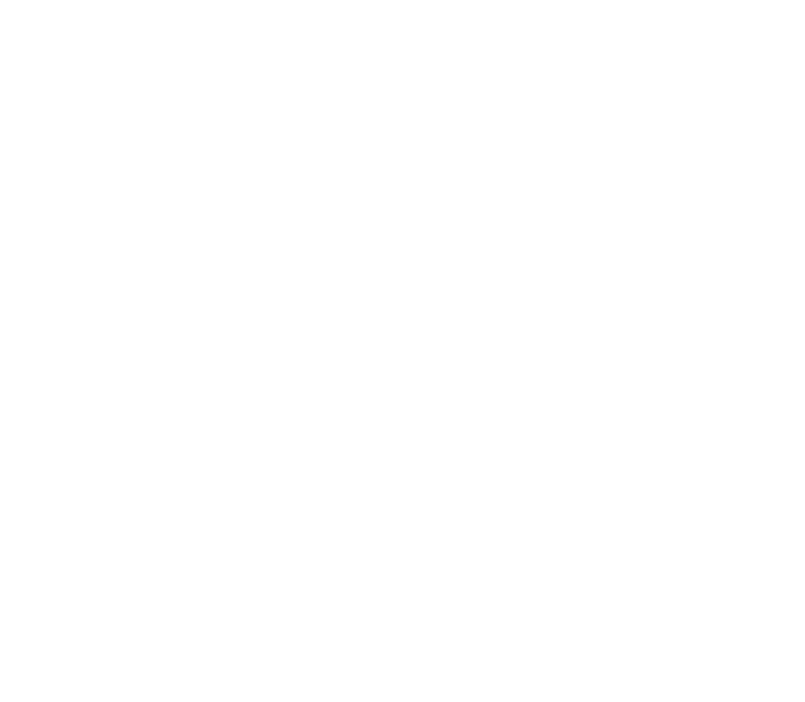
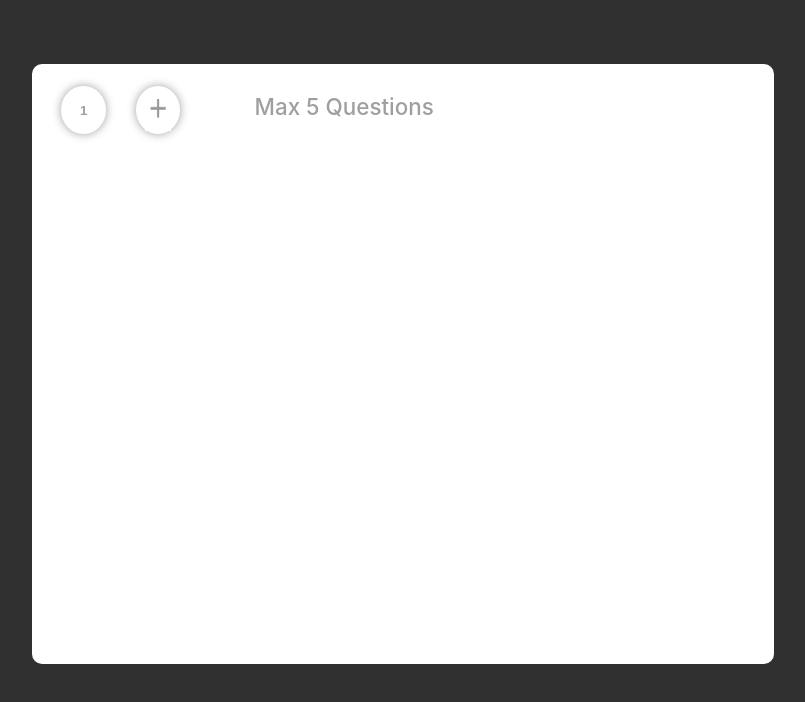
Before and after one commit to abineshkumar94/Cuvette-Final-Client, a React (Create React App) app: page /qanda in a window 1280 px wide. Before the commit this address had no page. Shown: the top 702 px of the page, without its empty margins (237-1042 px from the left). Built offline with nearby package versions, Linux system fonts and the light colour scheme; a web font is replaced by a local one.

Commit message:
Adding-Q&A-Component

```diff
--- a/src/App.js
+++ b/src/App.js
@@ -6,6 +6,7 @@
 import Signin from "./Authentication/Signin";
 import Login from "./Authentication/Login";
 import CreateQuiz from "./Components/CreateQuiz";
+import QandA from "./Components/Q&A";
 
 function App() {
   return (
@@ -16,6 +17,7 @@
         <Route path="login" element={<Login />} />
         <Route path="analytics" element={ <Analytics/> }/>
         <Route path="createquiz" element= { <CreateQuiz/> } />
+        <Route path="qanda" element= { <QandA/> } />
       </Routes>
     </div>
   );
--- /dev/null
+++ b/src/Components/Q&A.js
@@ -0,0 +1,45 @@
+import React, { useState } from "react";
+import styles from "./q&a.module.css";
+import Cross from "../Images/cross.png";
+import Plus from "../Images/plus.jpg";
+
+const QandA = () => {
+ const [numButtons, setNumButtons] = useState(1);
+
+ const handleClick = (id) => {
+    if (id === 'add') {
+      if (numButtons < 5) {
+        setNumButtons((prevNumButtons) => prevNumButtons + 1);
+      }
+    } else {
+      setNumButtons((prevNumButtons) => prevNumButtons - 1);
+    }
+ };
+
+ return (
+    <div className={styles.createTransparentQA}>
+      <div className={styles.qandAContainerBox}>
+        <div className={styles.qButtonContainer}></div>
+        {Array.from({ length: numButtons }, (_, i) => (
+ <button key={i} className={styles.qButton}>
+    {i + 1}
+    {i > 0 && (
+      <img
+        src={Cross}
+        alt={`crossBtn${i + 1}`}
+        className={styles.crossImgBtn}
+        onClick={() => handleClick(`remove${i + 1}`)}
+      />
+    )}
+ </button>
+))}
+        <button onClick={() => handleClick('add')} className={`${styles.qButton} ${styles.addBtn}`}>
+          <img src={Plus} alt="PlusBtn" className={styles.plusImg} />
+        </button>
+        <span className={styles.maxText}>Max 5 Questions</span>
+      </div>
+    </div>
+ );
+};
+
+export default QandA;
--- /dev/null
+++ b/src/Components/q&a.module.css
@@ -0,0 +1,66 @@
+.createTransparentQA {
+  background: #000000cf;
+  width: 100%;
+  height: 100vh;
+  position: fixed;
+}
+
+.qandAContainerBox {
+  position: relative;
+  display: block;
+  width: 58%;
+  height: 75vh;
+  border-radius: 10px;
+  background-color: #ffffff;
+  margin-left: auto;
+  margin-right: auto;
+  margin-top: 5%;
+}
+
+.qButtonContainer {
+  position: relative;
+  top: 18%;
+  display: flex;
+  margin-left: 8%;
+  border: none;
+}
+
+.qButton {
+  width: 6%;
+  height: 6vh;
+  border: none;
+  cursor: pointer;
+  border-radius: 50%;
+  font-weight: 600;
+  color: #9f9f9f;
+  background-color: #ffffff;
+  box-shadow: 0px 0px 10px 0px #9f9f9f;
+  transition: 0.3s;
+  margin-left: 4%;
+  margin-top: 3%;
+}
+
+.plusImg {
+  position: relative;
+  width: 60%;
+  height: 4vh;
+  top: 12%;
+}
+.addBtn {
+  position: absolute;
+  margin-top: 3%;
+}
+
+.crossImgBtn {
+  position: relative;
+  left: 30%;
+  top: -28%;
+}
+
+.maxText {
+    position: relative;
+    font-weight: 500;
+    left: 20%;
+    font-size: 1.4em;
+    color: #9f9f9f;
+}
```
Also changed, not shown: src/Images/cross.png (added), src/Images/plus.jpg (added).
